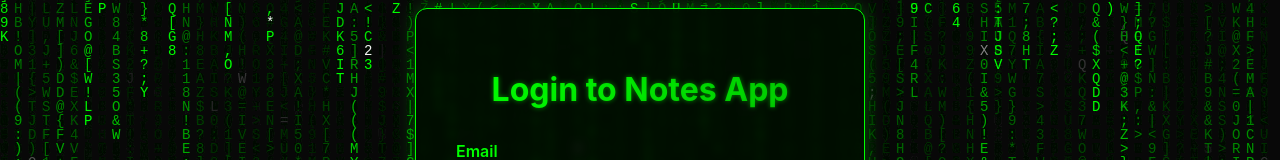
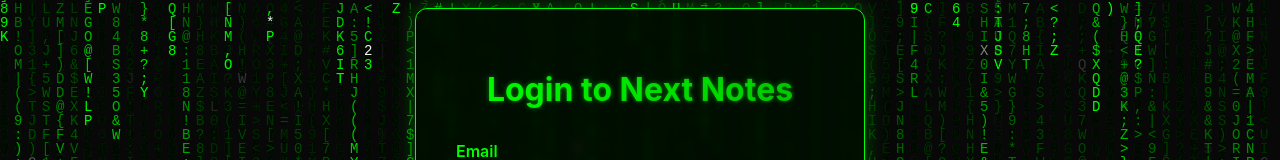
Before and after one commit to fadafful/next-notes, a Next.js app: page /login in a window 1280 px wide. Shown: the part 177-337 px from the top of the page. Built offline with nearby package versions, Linux system fonts and the light colour scheme.

Commit message:
name change on login

```diff
--- a/app/login/page.tsx
+++ b/app/login/page.tsx
@@ -85,7 +85,7 @@
 
       <div className={styles.loginContainer}>
         <div className={`${styles.loginCard} ${styles.matrixCard}`}>
-          <h1 className={styles.loginTitle}>Login to Notes App</h1>
+          <h1 className={styles.loginTitle}>Login to Next Notes</h1>
 
           {isSuccess && (
             <div className={styles.successMessage}>
```
